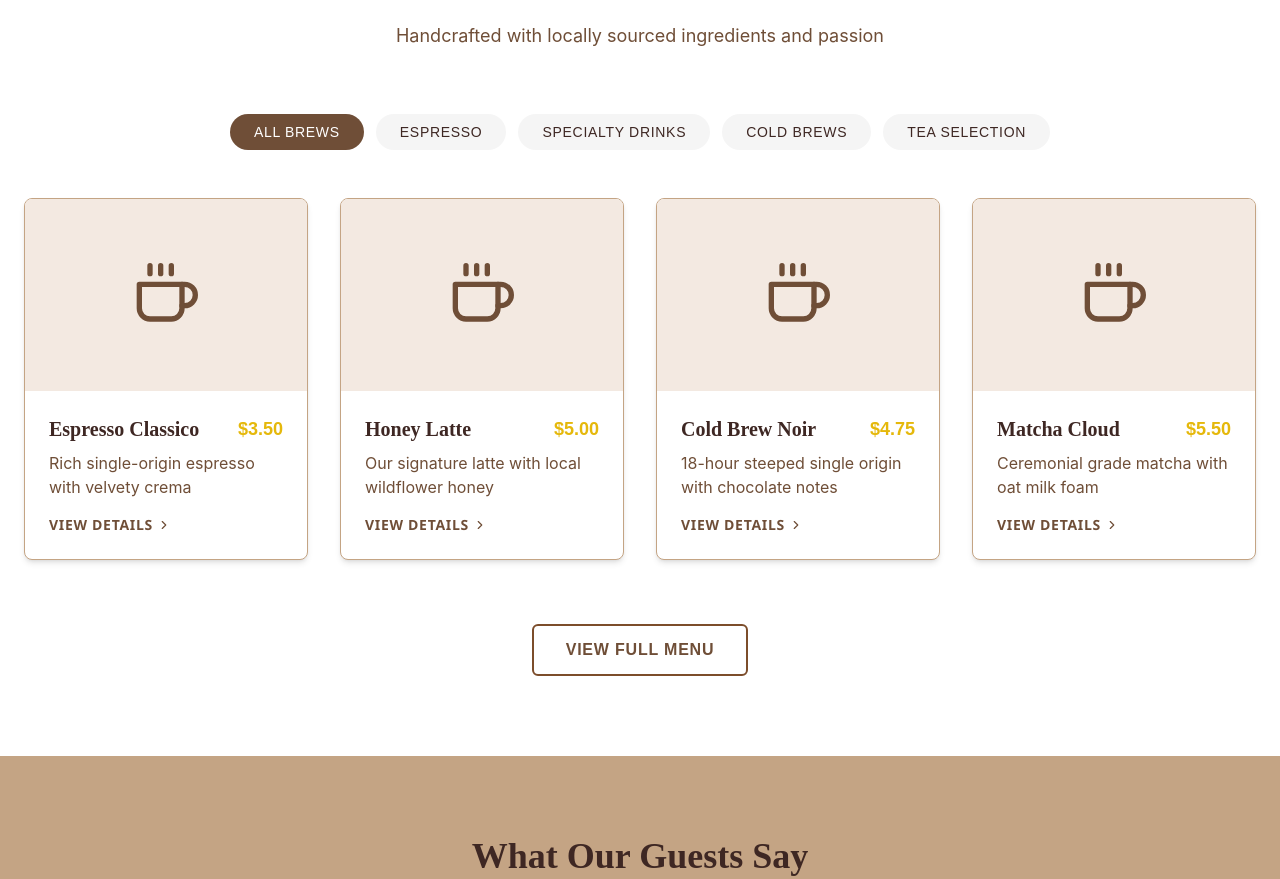
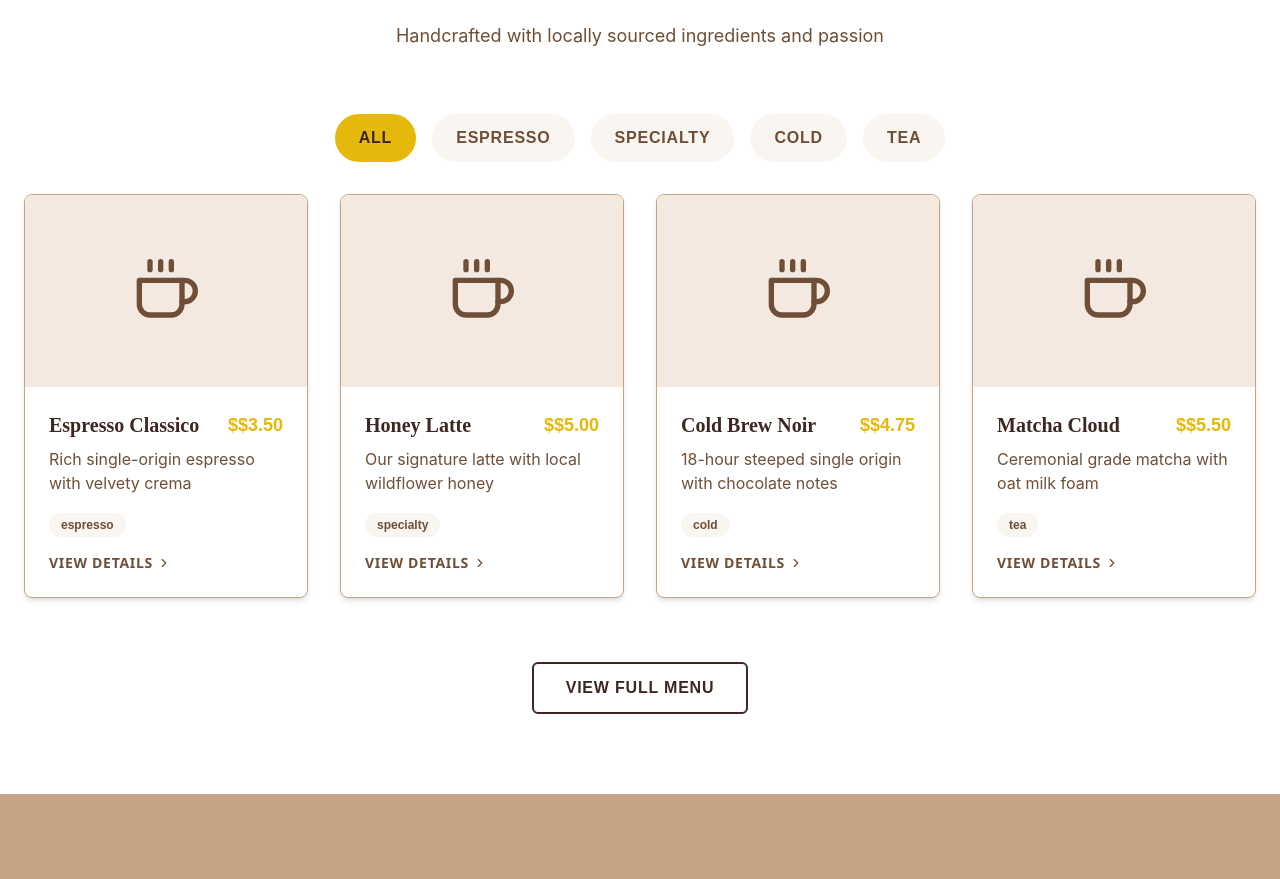
Before and after one commit to ZayanMustafa/coffeeshop, a Next.js app: page / in a window 1280 px wide. Shown: the part 914-1793 px from the top of the page. Built offline with nearby package versions, Linux system fonts and the light colour scheme.

Commit message:
Update Pages

```diff
--- /dev/null
+++ b/src/components/mainpage/MenuGrid.js
@@ -0,0 +1,130 @@
+'use client'
+
+import { MENU_ITEMS } from "@/constant/ShortMenu";
+import { useState } from "react";
+import { FiChevronRight, FiCoffee } from "react-icons/fi";
+import { Button } from "../ui/button";
+
+export const MenuGrid = () => {
+  const [activeCategory, setActiveCategory] = useState("all");
+
+  // Get all unique categories from menu items
+  const categories = ["all", ...new Set(MENU_ITEMS.map(item => item.category))];
+
+  const filteredItems = activeCategory === "all"
+    ? MENU_ITEMS
+    : MENU_ITEMS.filter((item) => item.category === activeCategory);
+
+  return (
+    <div className="space-y-8">
+
+
+      {/* Category Filter Buttons */}
+      <div className="flex flex-wrap gap-4 justify-center mb-8">
+        {categories.map((category) => (
+          <Button
+            key={category}
+            onClick={() => setActiveCategory(category)}
+            className={`px-6 py-2 rounded-full font-semibold uppercase tracking-wider transition-all duration-300 ${
+              activeCategory === category
+                ? "bg-[#E5B80B] text-[#3E2723]"
+                : "bg-[#F9F5F0] text-[#6F4E37] hover:bg-[#E5B80B] hover:text-[#3E2723]"
+            }`}
+            style={{ fontFamily: "Montserrat, sans-serif" }}
+          >
+            {category.charAt(0).toUpperCase() + category.slice(1)}
+          </Button>
+        ))}
+      </div>
+
+      {/* Menu Items Grid */}
+      <div className="grid grid-cols-1 md:grid-cols-2 lg:grid-cols-3 xl:grid-cols-4 gap-8">
+        {filteredItems.map((item) => (
+          <div
+            key={item.id}
+            className="bg-white rounded-lg overflow-hidden shadow-md hover:shadow-lg transition-shadow duration-300 group"
+            style={{ border: "1px solid #C4A484" }}
+          >
+            {/* Item Image */}
+            <div className="h-48 bg-[#F3E9E1] flex items-center justify-center overflow-hidden">
+              {item.image ? (
+                <img
+                  src={item.image}
+                  alt={item.name}
+                  className="w-full h-full object-cover group-hover:scale-105 transition-transform duration-300"
+                />
+              ) : (
+                <FiCoffee className="h-16 w-16" style={{ color: "#6F4E37" }} />
+              )}
+            </div>
+
+            <div className="p-6">
+              <div className="flex justify-between items-start mb-2">
+                <h3
+                  className="text-xl font-bold"
+                  style={{
+                    color: "#3E2723",
+                    fontFamily: "Playfair Display, serif",
+                  }}
+                >
+                  {item.name}
+                </h3>
+                <span
+                  className="text-lg font-semibold"
+                  style={{
+                    color: "#E5B80B",
+                    fontFamily: "Montserrat, sans-serif",
+                  }}
+                >
+                  ${item.price}
+                </span>
+              </div>
+
+              <p
+                className="text-gray-600 mb-4 line-clamp-2"
+                style={{ color: "#6F4E37", fontFamily: "Inter, sans-serif" }}
+              >
+                {item.description}
+              </p>
+
+              {/* Category Badge */}
+              <div className="mb-4">
+                <span
+                  className="inline-block px-3 py-1 text-xs font-semibold rounded-full"
+                  style={{
+                    backgroundColor: "#F9F5F0",
+                    color: "#6F4E37",
+                    fontFamily: "Montserrat, sans-serif"
+                  }}
+                >
+                  {item.category}
+                </span>
+              </div>
+
+              <button
+                className="flex items-center text-sm font-semibold uppercase tracking-wider hover:text-[#E5B80B] transition-colors duration-300"
+                style={{ color: "#6F4E37" }}
+                onClick={() => console.log("View details for:", item.name)}
+              >
+                View Details <FiChevronRight className="ml-1 group-hover:translate-x-1 transition-transform" />
+              </button>
+            </div>
+          </div>
+        ))}
+      </div>
+
+      {/* No Items Message */}
+      {filteredItems.length === 0 && (
+        <div className="text-center py-12">
+          <FiCoffee className="h-16 w-16 mx-auto mb-4" style={{ color: "#6F4E37" }} />
+          <h3 className="text-xl font-bold" style={{ color: "#3E2723", fontFamily: "Playfair Display, serif" }}>
+            No items found in this category
+          </h3>
+          <p style={{ color: "#6F4E37", fontFamily: "Inter, sans-serif" }}>
+            Try selecting a different category or check back later for new items.
+          </p>
+        </div>
+      )}
+    </div>
+  );
+};
--- a/src/sections/mainpage/menucard.js
+++ b/src/sections/mainpage/menucard.js
@@ -1,10 +1,10 @@
 "use client";
 
+import { MenuGrid } from "@/components/mainpage/MenuGrid";
 import { Button } from "@/components/ui/button";
 import { MENU_CATEGORIES, MENU_ITEMS } from "@/constant/ShortMenu";
 import Link from "next/link";
 import { useState } from "react";
-import { FiCoffee, FiChevronRight } from "react-icons/fi";
 
 const MenuPreview = () => {
   const [activeCategory, setActiveCategory] = useState("all");
@@ -33,79 +33,14 @@ const MenuPreview = () => {
           </p>
         </div>
 
-        {/* Category Filters */}
-        <div className="flex flex-wrap justify-center gap-3 mb-12">
-          {MENU_CATEGORIES.map((category) => (
-            <button
-              key={category.id}
-              onClick={() => setActiveCategory(category.id)}
-              className={`px-6 py-2 rounded-full text-sm font-medium uppercase tracking-wider transition-colors ${
-                activeCategory === category.id
-                  ? "bg-[#6F4E37] text-white"
-                  : "bg-[#F5F5F5] text-[#3E2723] hover:bg-[#E5E5E5]"
-              }`}
-              style={{ fontFamily: "Montserrat, sans-serif" }}
-            >
-              {category.name}
-            </button>
-          ))}
-        </div>
 
         {/* Menu Grid */}
-        <div className="grid grid-cols-1 md:grid-cols-2 lg:grid-cols-4 gap-8">
-          {filteredItems.map((item) => (
-            <div
-              key={item.id}
-              className="bg-white rounded-lg overflow-hidden shadow-md hover:shadow-lg transition-shadow"
-              style={{ border: "1px solid #C4A484" }}
-            >
-              {/* Item Image Placeholder */}
-              <div className="h-48 bg-[#F3E9E1] flex items-center justify-center">
-                <FiCoffee className="h-16 w-16" style={{ color: "#6F4E37" }} />
-              </div>
-
-              <div className="p-6">
-                <div className="flex justify-between items-start mb-2">
-                  <h3
-                    className="text-xl font-bold"
-                    style={{
-                      color: "#3E2723",
-                      fontFamily: "Playfair Display, serif",
-                    }}
-                  >
-                    {item.name}
-                  </h3>
-                  <span
-                    className="text-lg font-semibold"
-                    style={{
-                      color: "#E5B80B",
-                      fontFamily: "Montserrat, sans-serif",
-                    }}
-                  >
-                    {item.price}
-                  </span>
-                </div>
-                <p
-                  className="text-gray-600 mb-4"
-                  style={{ color: "#6F4E37", fontFamily: "Inter, sans-serif" }}
-                >
-                  {item.description}
-                </p>
-                <button
-                  className="flex items-center text-sm font-semibold uppercase tracking-wider"
-                  style={{ color: "#6F4E37" }}
-                >
-                  View Details <FiChevronRight className="ml-1" />
-                </button>
-              </div>
-            </div>
-          ))}
-        </div>
+          <MenuGrid activeCategory={activeCategory} />
 
         {/* View Full Menu Button */}
         <div className="text-center mt-16 flex items-center justify-center">
-          <Link href="/menu">
             <Button
+              href="/menu"
               variant="outline"
               className="px-8 py-3 rounded-md uppercase tracking-wider border-2 hover:bg-[#875a3a] hover:text-[#6F4E37] transition-colors"
               style={{
@@ -116,7 +51,6 @@ const MenuPreview = () => {
             >
               View Full Menu
             </Button>
-          </Link>
         </div>
       </div>
     </section>
```
